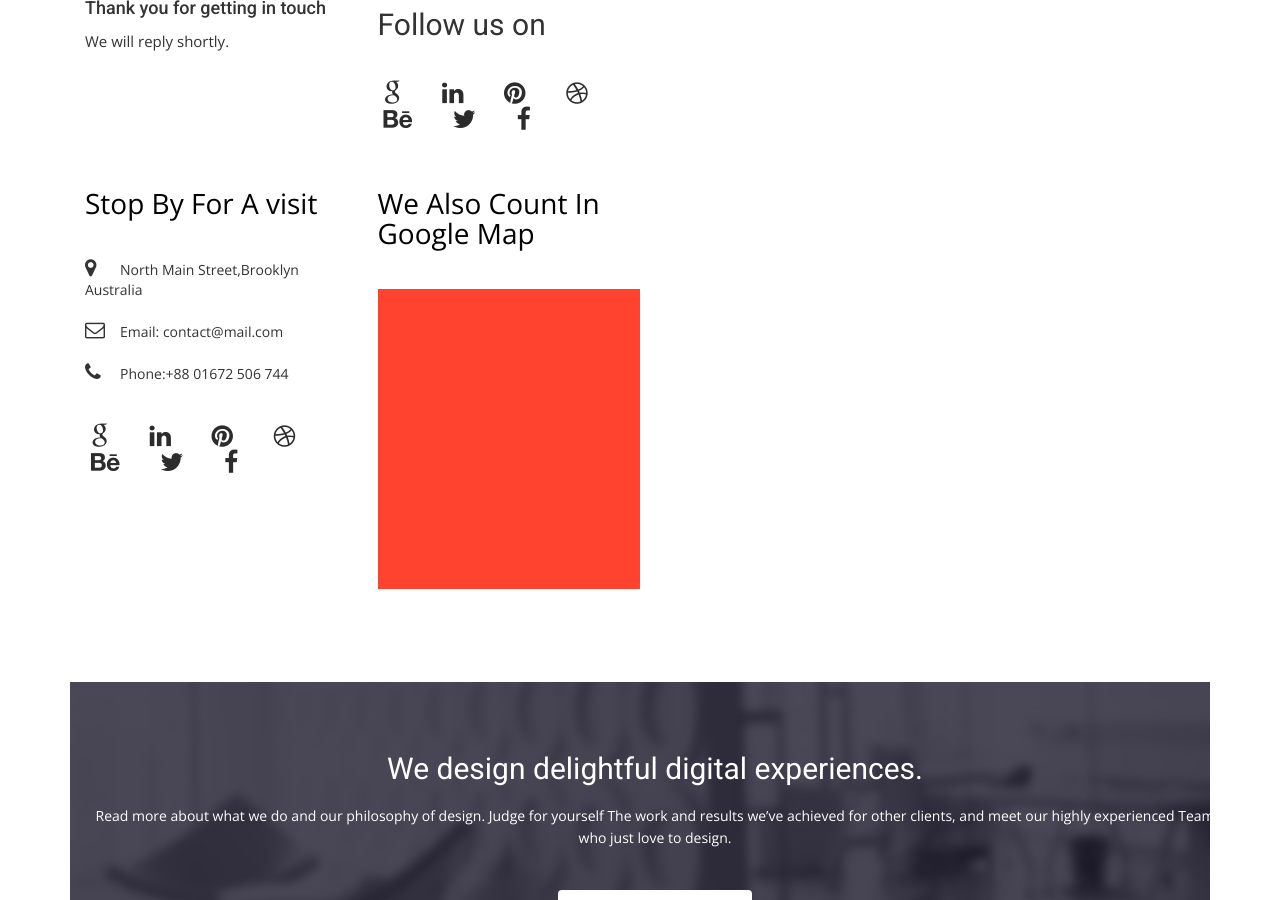
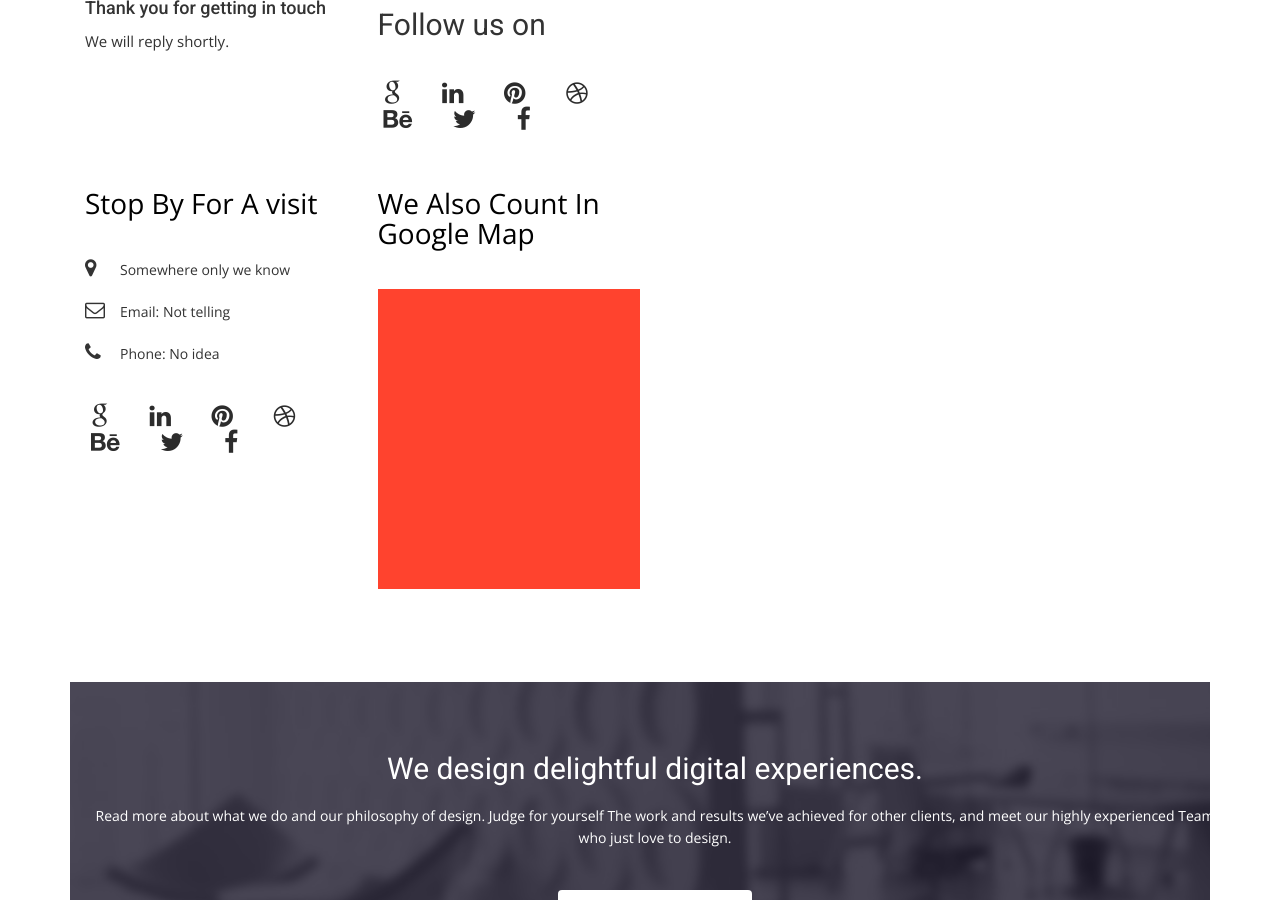
Before and after one commit to nxross/nxross.github.io, a Jekyll site: the page built from thanks.html, in a window 1280 px wide and 900 px high, scrolled down 504 px. Built offline with Jekyll 4.4.1, drawn with Linux system fonts in a browser that asks for light colours; nearby versions of some CDN libraries; some web fonts are replaced; comment, search, counter and statistics services are not loaded.

Commit message:
Update contact-info.html

```diff
--- a/_includes/contact-info.html
+++ b/_includes/contact-info.html
@@ -1,12 +1,12 @@
 <h2>Stop By For A visit</h2>
 <ul class="address-block">
   <li>
-    <i class="fa fa-map-marker"></i>North Main Street,Brooklyn Australia
+    <i class="fa fa-map-marker"></i>Somewhere only we know
   </li>
   <li>
-    <i class="fa fa-envelope-o"></i>Email: contact@mail.com
+    <i class="fa fa-envelope-o"></i>Email: Not telling
   </li>
   <li>
-    <i class="fa fa-phone"></i>Phone:+88 01672 506 744
+    <i class="fa fa-phone"></i>Phone: No idea
   </li>
 </ul>
```
